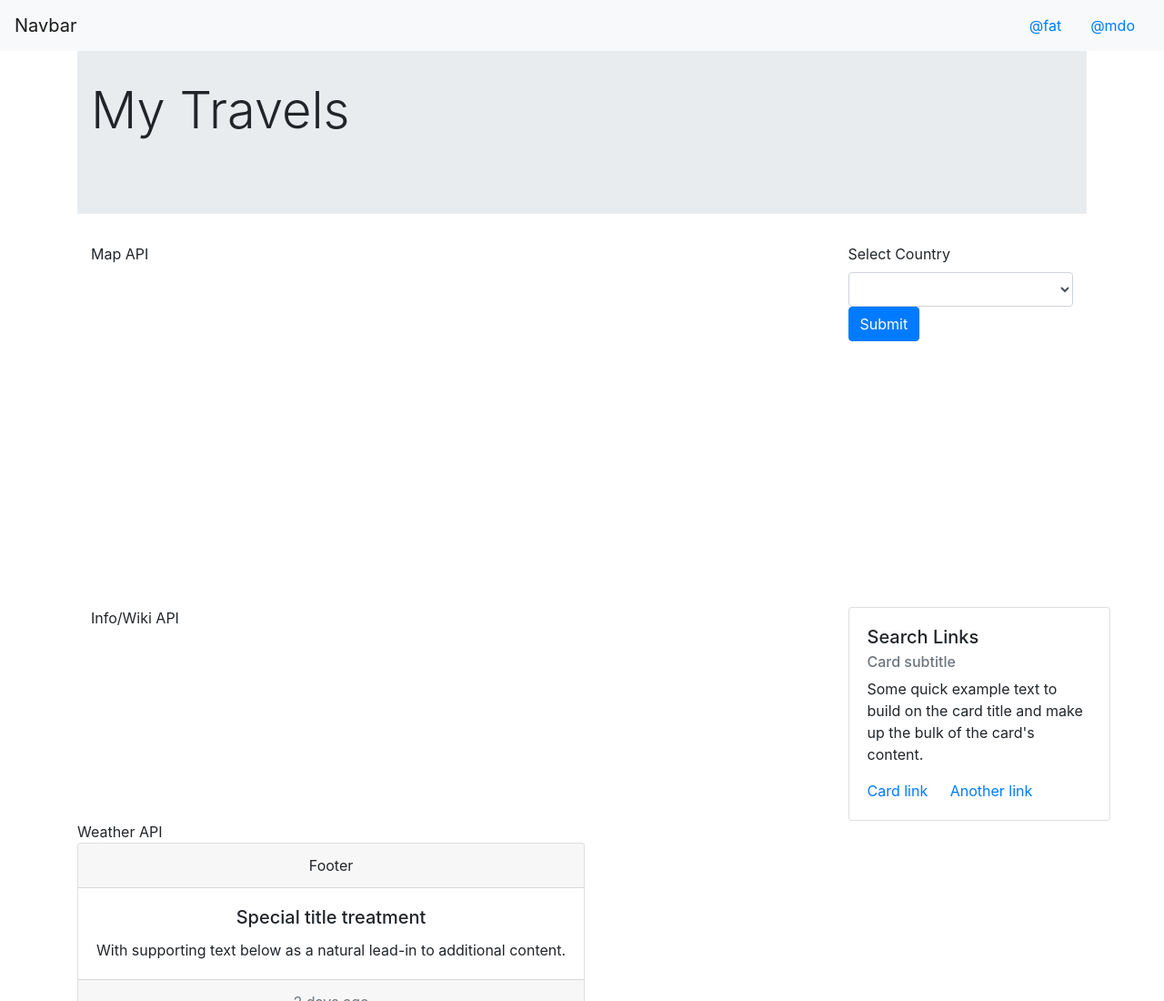
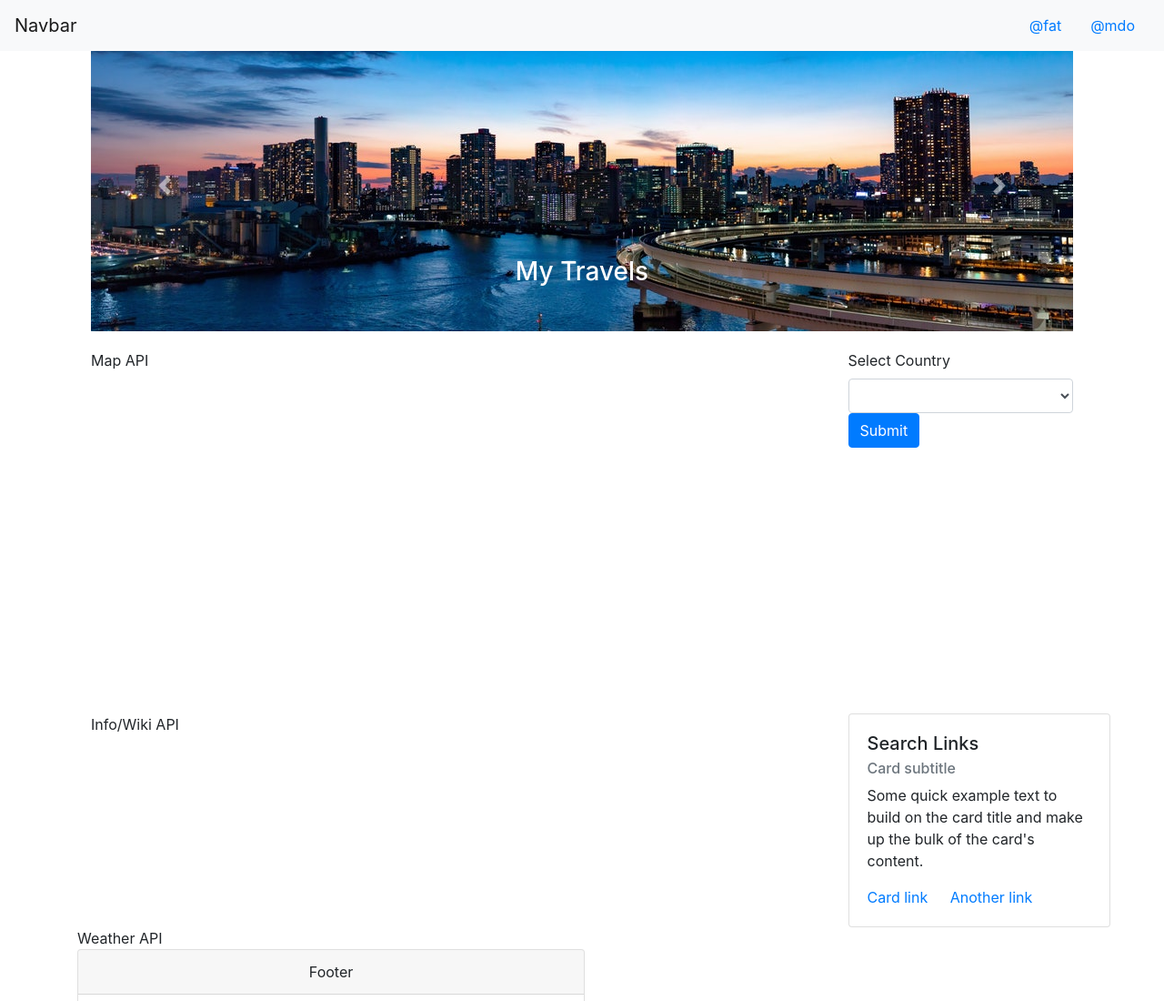
Before and after one commit to taddes/Project-1-Travel-App, a plain HTML site: page index.html in a window 1280 px wide. Shown: the top 1100 px of the page at 91% size. Drawn offline with nearby package versions, Linux system fonts and the light colour scheme; some packages are replaced by stand-ins of ours; no server answers.

Commit message:
replaced jumbotron with carosal

```diff
--- a/assets/css/style.css
+++ b/assets/css/style.css
@@ -2,3 +2,11 @@
     height: 400px;
     width: 100%;
    }
+
+.carousel-item{
+    height:320px;
+    width:1230px;
+}
+.caro{
+    padding: 20px;
+}
--- a/assets/javascript/javascript.js
+++ b/assets/javascript/javascript.js
@@ -107,12 +107,12 @@ $(document).ready(function () {
                 var uluru = { lat: latitude, lng: longitude };
                 var map = new google.maps.Map(document.getElementById('mapContent'), {
                     zoom: 5,
-                    //   center: uluru
+                    center: uluru
                 });
-                var marker = new google.maps.Marker({
-                    //   position: uluru,
+               /* var marker = new google.maps.Marker({
+                    position: uluru,
                     map: map
-                });
+                });*/
             }
             initMap();
 
--- a/index.html
+++ b/index.html
@@ -42,15 +42,7 @@
 
     <div data-spy="scroll" data-target=".navbar">
 
-
-
-
-
         <div class="container">
-
-
-
-
 
             <body>
                 <nav id="navbar-example2" class="navbar fixed-top navbar-light bg-light">
@@ -64,12 +56,42 @@
                         </li>
                     </ul>
                 </nav>
-            <div class="jumbotron jumbotron-fluid">
-                <div class="container">
-                    <h1 class="display-4">My Travels</h1>
-                    <p class="lead"></p>
+
+                    <div class="container caro">
+                        <div id="carouselExampleControls" class="carousel slide" data-ride="carousel">
+                            <div class="carousel-inner">
+                                <div class="carousel-item active">
+                                    <img src="assets/images/pexels-photo-358482.jpeg" alt="...">
+                                    <div class="carousel-caption d-none d-md-block">
+                                        <h3>My Travels</h3>
                                     </div>
                                 </div>
+                                <div class="carousel-item">
+                                    <img src="assets/images/pexels-photo-356830.jpeg" alt="...">
+                                    <div class="carousel-caption d-none d-md-block">
+                                        <h3>My Travels</h3>
+                                    </div>
+                                </div>
+                                <div class="carousel-item">
+                                    <img src="assets/images/pexels-photo-417382.jpeg" alt="...">
+                                    <div class="carousel-caption d-none d-md-block">
+                                        <h3>My Travels</h3>
+                                    </div>
+                                </div>
+                            </div>
+                            <a class="carousel-control-prev" href="#carouselExampleControls" role="button" data-slide="prev">
+                                <span class="carousel-control-prev-icon" aria-hidden="true"></span>
+                                <span class="sr-only">Previous</span>
+                            </a>
+                            <a class="carousel-control-next" href="#carouselExampleControls" role="button" data-slide="next">
+                                <span class="carousel-control-next-icon" aria-hidden="true"></span>
+                                <span class="sr-only">Next</span>
+                            </a>
+                        </div>
+                    </div>
+
+
+
                 <div class="container">
                     <div class="row">
                         <div class="col-sm-9 col-md-9 col-lg-9">
@@ -98,7 +120,9 @@
                                 <div class="card-body">
                                     <h5 class="card-title">Search Links</h5>
                                     <h6 class="card-subtitle mb-2 text-muted">Card subtitle</h6>
-                                <p class="card-text">Some quick example text to build on the card title and make up the bulk of the card's content.</p>
+                                    <p class="card-text">Some quick example text to build on the card title and make up the bulk of the card's
+                                        content.
+                                    </p>
                                     <a href="#" class="card-link">Card link</a>
                                     <a href="#" class="card-link">Another link</a>
                                 </div>
```
Also changed, not shown: assets/images/pexels-photo-297755-2.jpeg (added), assets/images/pexels-photo-338515.jpeg (added), assets/images/pexels-photo-356830.jpeg (added), assets/images/pexels-photo-358482.jpeg (added), assets/images/pexels-photo-417382.jpeg (added), assets/images/pexels-photo-458555.jpeg (added), 1 other file. Lines whose indentation alone changed are shown as unchanged.
